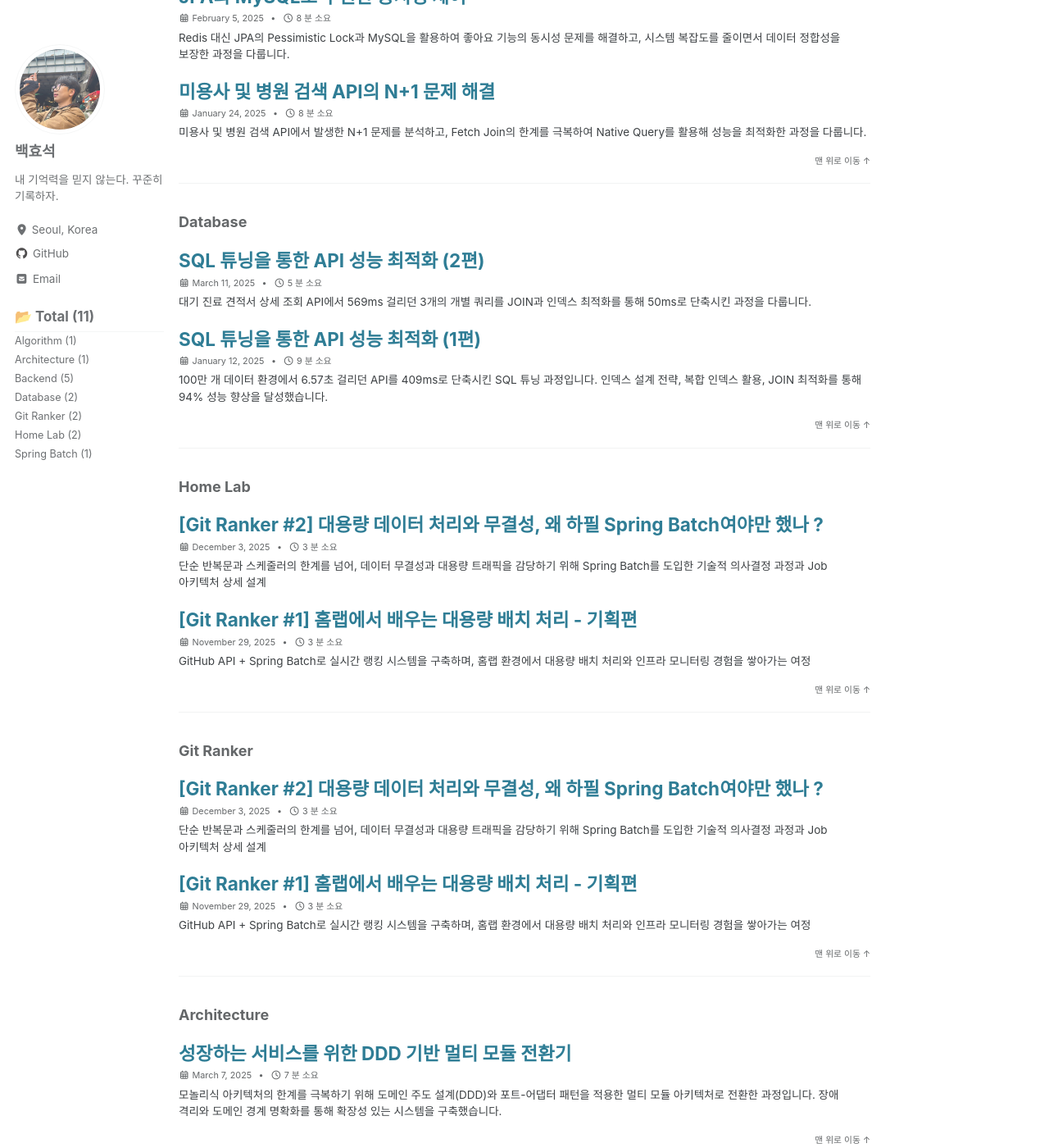
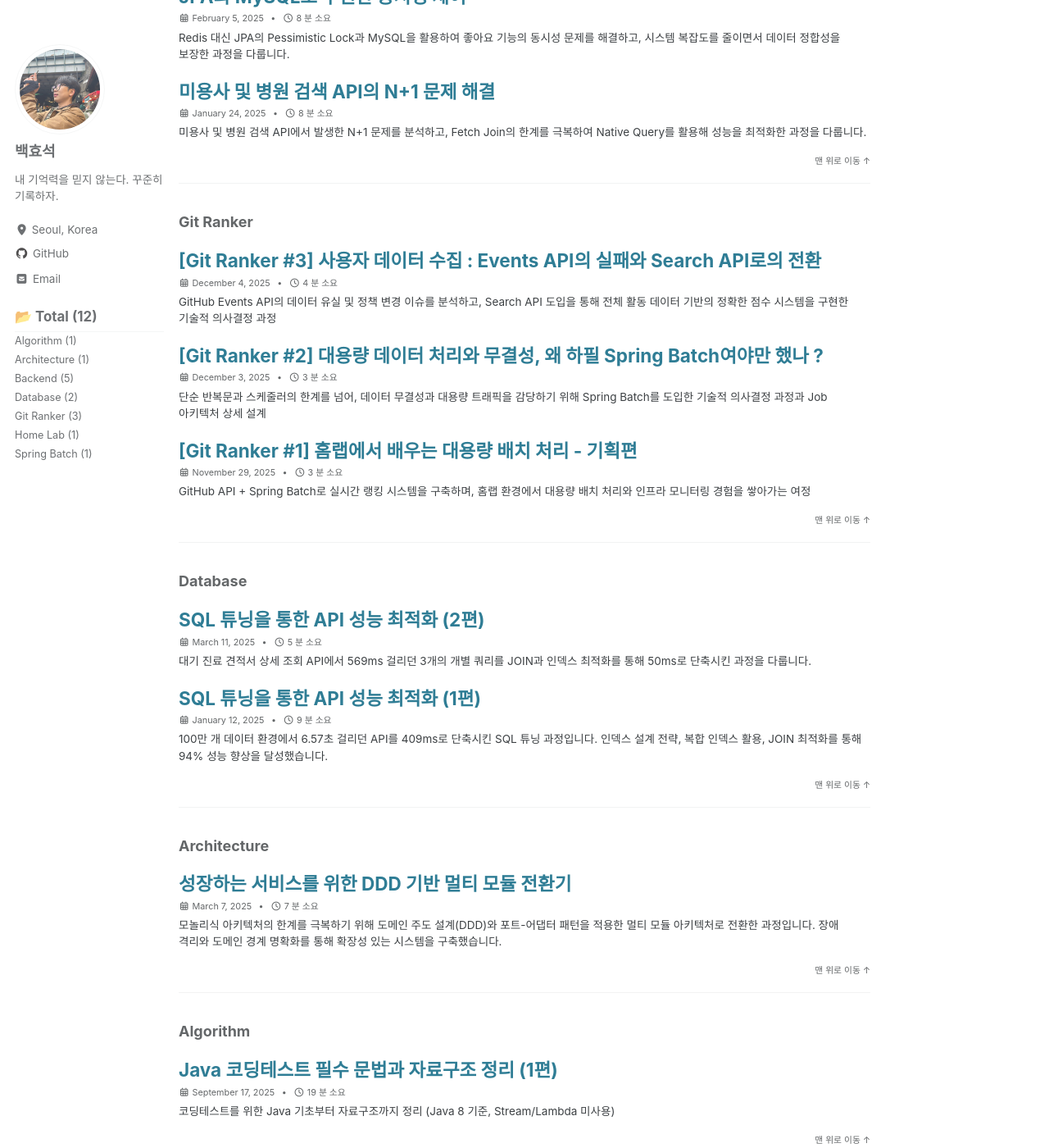
Before and after one commit to alexization/alexization.github.io, a Jekyll site: the page built from _pages/category_archive.md, in a window 1280 px wide and 1400 px high, scrolled down 629 px. Shown: the whole window at 82% size. Built offline with Jekyll 4.4.1, drawn with Linux system fonts in a browser that asks for light colours; cached includes are drawn as plain includes; some of the changed lines change nothing that is shown; some of the changed text lies outside the part shown.

Commit message:
feature: 사용자 데이터 수집 글 작성 및 하이퍼링크 클릭시 새 창에서 열리도록 구현

````diff
--- a/_includes/scripts.html
+++ b/_includes/scripts.html
@@ -26,3 +26,17 @@
     <script src="{{ script | relative_url }}"></script>
   {% endfor %}
 {% endif %}
+
+<!-- 외부 링크 새 창에서 열기 -->
+<script>
+document.addEventListener('DOMContentLoaded', function() {
+  // 외부 링크만 새 창에서 열기
+  var links = document.querySelectorAll('a[href^="http"]');
+  links.forEach(function(link) {
+    if (link.hostname !== window.location.hostname) {
+      link.setAttribute('target', '_blank');
+      link.setAttribute('rel', 'noopener noreferrer');
+    }
+  });
+});
+</script>
--- a/_posts/2025-12-03-git-ranker-spring-batch.md
+++ b/_posts/2025-12-03-git-ranker-spring-batch.md
@@ -5,14 +5,12 @@ header:
 title: "[Git Ranker #2] 대용량 데이터 처리와 무결성, 왜 하필 Spring Batch여야만 했나 ?"
 excerpt: "단순 반복문과 스케줄러의 한계를 넘어, 데이터 무결성과 대용량 트래픽을 감당하기 위해 Spring Batch를 도입한 기술적 의사결정 과정과 Job 아키텍처 상세 설계"
 categories:
-  - Home Lab
   - Git Ranker
   - Spring Batch
 tags:
    - Spring Batch
    - Architecture
    - GitHub API
-   - Home Lab
 
 toc_label: "Spring Batch 도입기"
 toc: true
--- /dev/null
+++ b/_posts/2025-12-04-git-ranker-search-api.md
@@ -0,0 +1,202 @@
+---
+header:
+  teaser: /assets/images/logo.png
+
+title: "[Git Ranker #3] 사용자 데이터 수집 : Events API의 실패와 Search API로의 전환"
+excerpt: "GitHub Events API의 데이터 유실 및 정책 변경 이슈를 분석하고, Search API 도입을 통해 전체 활동 데이터 기반의 정확한 점수 시스템을 구현한 기술적 의사결정 과정"
+categories:
+  - Git Ranker
+tags:
+   - Architecture
+   - GitHub API
+
+toc_label: "데이터 수집 로직 개선"
+toc: true
+toc_sticky: true
+
+date: 2025-12-04
+last_modified_at: 2025-12-04
+---
+# 1. 기획 단계에서 설계한 데이터 수집 로직의 문제
+
+## 1.1 기존 기획 : GitHub Events API 활용
+
+프로젝트 기획 초기 단계에서는 사용자의 GitHub 활동 데이터를 수집하기 위해 [**GitHub Events API**](https://docs.github.com/ko/rest/activity/events)(`GET /users/{username}/events`) 를 사용할 계획이었습니다.
+
+이 API는 사용자의 활동 로그를 시간순으로 제공하므로, `PushEvent`, `PullRequestEvent`, `IssuesEvent` 등을 파싱해서 점수를 산정하는 것이 가장 직관적인 방법이라 판단했습니다.
+
+## 1.2 구현에서 직면한 문제들
+
+하지만 실제 구현 단계에서 API를 테스트하던 중, **GitHub 공식 문서와 변경 사항을 검토**한 결과 저희의 서비스에서는 이 API를 사용할 수 없다는 한계를 발견했습니다.
+
+### 문제1 : 300개 이벤트와 30일의 한계
+
+가장 큰 문제는 **데이터 보존 기간**이 기획을 충족시키지 못한다는 점이었습니다. 기획에서는 사용자의 **“최근 1년간의 활동”** 을 모두 수집하여 점수에 반영하는 것이었습니다.
+
+하지만, GitHub Events API는 구조적으로 이를 지원하지 않았습니다.
+
+- [Events API는 최대 300개의 이벤트 혹은 최근 30일 이내의 활동 데이터만 반환합니다.](https://docs.github.com/ko/rest/activity/events)
+- [Events API 데이터 보존 기간이 90일에서 30일로 변경되었습니다.](https://github.blog/changelog/2024-11-08-upcoming-changes-to-data-retention-for-events-api-atom-feed-timeline-and-dashboard-feed-features/)
+
+### 문제2 : 2025년 10월 Payload 정책 변경
+
+Events API 사용을 포기하게 만든 결정적인 원인은 **[2025년 10월 7일부터 적용된 GitHub API의 정책 변경](https://github.blog/changelog/2025-08-08-upcoming-changes-to-github-events-api-payloads/)** 이었습니다.
+
+기존에는 `PushEvent` 의 `payload` 객체 내 `size` 필드를 통해 해당 푸시에 포함된 커밋 개수를 알 수 있었습니다.
+
+하지만 GitHub 측에서 성능 최적화를 이유로 **해당 상세 필드들을 응답에서 전면 제거**했습니다.
+
+- 변경 전 : `payload.size` 로 커밋 개수 파악 가능
+
+    ```json
+    {
+      "type": "PushEvent",
+      "payload": {
+        "commits": [...],
+        "size": 3
+      }
+    }
+    ```
+
+- 변경 후 : 필드가 삭제되었고, 단순히 푸시 식별자(`push_id`) 만 확인 가능
+
+    ```json
+    {
+      "type": "PushEvent",
+      "payload": {
+        "push_id": 123456789,
+        "ref": "refs/heads/main",
+        "head": "abc123...",
+        "before": "def456..."
+      }
+    }
+    ```
+
+
+이제 정확한 커밋 개수를 알기 위해서는 이벤트마다 상세 정보를 조회하는 API를 별도로 호출해야 했습니다.
+
+이는 사용자 한 명을 분석하는 데 수백 번의 추가 호출(N+1 문제)을 발생시켜, 시스템 성능 저하와 Rate Limit 고갈을 초래하게 될 것이라 판단했습니다.
+
+# 2. 해결 방안 : GitHub Search API 도입
+
+Events API의 한계를 깨닫고 GitHub 공식 문서를 더 탐색한 결과, [**GitHub Search API**](https://docs.github.com/ko/rest/search/search?apiVersion=2022-11-28)를 발견했습니다.
+
+## 2.1 Search API를 선택한 이유
+
+### 장점 1 : 기간 제한 없는 전체 데이터 접근
+
+Search API는 날짜나 개수 제한 없이 **사용자의 가입 시점부터 현재까지의 모든 활동**을 조회할 수 있습니다.
+
+이를 통해 Events API의 ‘과거 데이터 유실’ 문제를 해결하고, 사용자의 누적 기여도를 정확하게 계산할 수 있게 되었습니다.
+
+### 장점 2 : `total_count` 를 활용한 네트워크 최적화
+
+서비스에서 필요한 것은 활동의 상세 내용이 아닌 **“총 개수(Count)”** 입니다. Search API의 응답 구조는 최상단에 `total_count` 를 제공합니다.
+
+```json
+{
+  "total_count": 1543,
+  "incomplete_results": false,
+  "items": [...]
+}
+```
+
+이를 활용해 `per_page = 1` 로 파라미터를 설정하면, 불필요한 리스트 데이터를 제외하고 카운트 정보만 가볍게 받아올 수 있어 **네트워크 비용을 획기적으로 절감**할 수 있습니다.
+
+### 장점 3 : 정교한 쿼리 필터링
+
+Search API는 단순 이벤트 타입 체크보다 훨씬 정교한 필터링이 가능합니다.
+
+- `author:username type:pr` : 사용자가 작성한 PR
+- `author:username type:pr is:merged` : 단순 PR 생성이 아닌, 병합된 PR만 카운트
+- `author:username type:issue` : 이슈에 대해서만
+- `reviewed-by:username type:pr` : 사용자가 리뷰어로 참여한 활동 추적
+
+## 2.2 전체 이력 기반의 카운트 집계 방식으로 기획 변경
+
+Search API의 도입으로 기존의 불안전했던 데이터 수집 기획을 전면 수정했습니다.
+
+가장 큰 변화는 “최근 1년간의 활동 분석”에서 “전체 이력 분석”으로의 전환입니다.
+
+이러한 기획 변경을 통해, 사용자가 5년 전에 작성한 커밋 하나까지도 놓치지 않고 점수에 반영할 수 있는 정확하고 공정한 점수 시스템의 기반을 마련했습니다.
+
+# 3. 전체 데이터 기반 점수 계산 로직
+![Search API 기반 점수 산정 로직](https://imgur.com/iyjUKX7.png)
+변경된 기획에 따라 사용자 가입 시 Search API를 활용해 데이터를 수집하는 로직을 구현했습니다.
+
+## 3.1 데이터 수집 코드 (`GitHubActivityService`)
+
+사용자의 활동 내역을 5가지 카테고리로 분류하여, 각각 최적화된 Search Query를 전송합니다.
+
+```java
+public GitHubActivitySummary collectAllActivities(String username) {
+    // 5번의 Search API 호출로 전체 데이터 수집
+    int commitCount = collectCommitCount(username);
+    int prOpenCount = collectPrOpenCount(username);
+    int prMergedCount = collectPrMergedCount(username);
+    int issueCount = collectIssueCount(username);
+    int reviewCount = collectReviewCount(username);
+
+    return new GitHubActivitySummary(
+        commitCount,
+        prOpenCount,
+        prMergedCount,
+        issueCount,
+        reviewCount
+    );
+}
+
+// 예시 : 커밋 개수 수집
+private int collectCommitCount(String username) {
+    String query = String.format("author:%s", username);
+
+    GitHubSearchResponse<GitHubCommitSearchItem> response =
+        gitHubApiClient.searchCommits(query, 1, 1);
+
+    return response.totalCount();
+}
+```
+
+모든 요청에서 `page = 1`, `per_page = 1` 파라미터를 사용하여 **최소한의 데이터만 요청**합니다. 정작 필요한 것은 `total_count` 값뿐이므로, 실제 아이템 배열은 1개만 받아도 충분합니다.
+
+## 3.2 가중치 기반 점수 산정
+
+수집된 `total_count` 에 기획된 가중치를 반영하여 총점을 계산합니다.
+
+단순 활동량뿐만 아니라, PR 병합(`Merge`) 과 같이 실제 프로젝트에 기여한 활동에 더 높은 가중치를 부여했습니다.
+
+```java
+public record GitHubActivitySummary(
+    int totalCommitCount,
+    int totalPrOpenedCount,
+    int totalPrMergedCount,
+    int totalIssueCount,
+    int totalReviewCount
+) {
+    public int calculateTotalScore() {
+        return (totalCommitCount * 1)      // 커밋: 1점
+             + (totalIssueCount * 2)       // 이슈: 2점
+             + (totalReviewCount * 3)      // 리뷰: 3점
+             + (totalPrOpenedCount * 5)    // PR 생성: 5점
+             + (totalPrMergedCount * 10);  // PR 병합: 10점
+    }
+}
+```
+
+# 4. GitHub Search API의 한계와 과제
+
+Search API 도입으로 ‘전체 데이터 수집’ 문제는 해결했지만, 운영 과정에서 새로운 기술적 문제들을 마주하게 되었습니다.
+
+## 한계 1 : 극도로 낮은 Rate Limit
+
+GitHub Search API는 일반 API보다 훨씬 엄격한 호출 제한을 가집니다. [공식 문서에 따르면 인증된 사용자(`Authenticated User`) 라도 분당 30회의 요청만 혀용됩니다.](https://docs.github.com/ko/enterprise-server@3.15/rest/search/search?apiVersion=2022-11-28#rate-limit)
+
+사용자 1명의 점수를 계산하는 데 5번의 API 호출이 필요하므로, 이론상 **분당 최대 6명**의 사용자만 처리할 수 있습니다. 이는 추후 대규모 사용자의 순위를 갱신하는 배치 작업에서 심각한 병목 지점이 될 것입니다.
+
+## 한계 2 : 코드 리뷰 데이터의 정밀도 부족
+
+`reviewed-by` 쿼리는 사용자가 **리뷰를 남긴 PR의 개수**만 반환합니다.
+
+한 개의 PR에 10개의 정성스러운 코드 리뷰 커멘트를 남겨도 카운트는 오직 단 1로 집계됩니다. 이는 열정적인 리뷰어의 기여도가 실제보다 저평가될 수 있음을 의미합니다.
+
+현재의 REST(Search) API 방식으로는 이러한 한계를 넘기 어렵습니다. 따라서 추후 성능 최적ㄷ화와 데이터 정밀도를 높이기 위해 **GraphQL API** 도입을 고려하거나, 배치 처리 전략을 고도화하는 과정이 필요함을 인지하고 있습니다.
````
